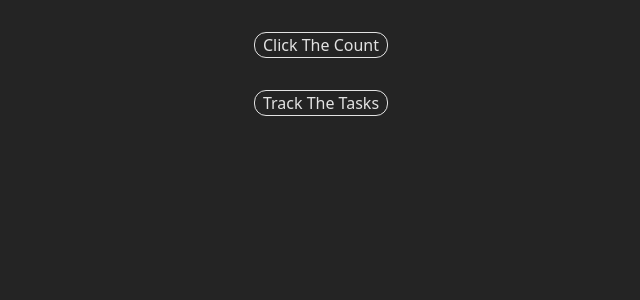
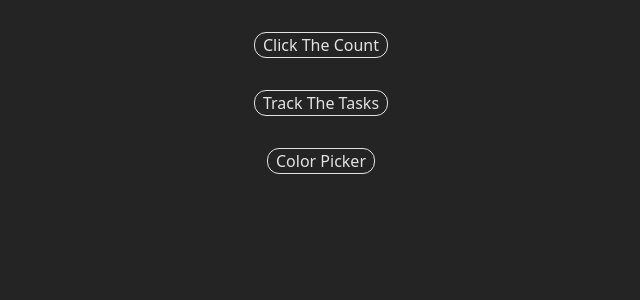
Before and after one commit to avaykhatry/react-lab, a React (Vite) app in the folder 01-mini-react-proj/: page / in a window 1280 px wide. Shown: the top 300 px of the page, without its empty margins (319-959 px from the left). Built offline with nearby package versions, Linux system fonts and the light colour scheme.

Commit message:
feat: add color picker app

```diff
--- a/01-mini-react-proj/src/App.jsx
+++ b/01-mini-react-proj/src/App.jsx
@@ -1,15 +1,15 @@
 import { useState } from "react";
 import Counter from "./Counter";
 import ToDoList from "./ToDoList";
+import ColorPick from "./ColorPicker";
 
-function Button({ onClick, children }) {
+export function Button({ onClick, children }) {
   return (
     <div>
       <button onClick={onClick} className={` border px-2 rounded-xl cursor-pointer`}>{children}</button>
     </div>
   );
 }
-
 
 export default function App() {
   const [view, setView] = useState(null);
@@ -20,6 +20,7 @@ export default function App() {
           <>
           <Button view={view} onClick={() => setView('counter')}>Click The Count</Button>
           <Button view={view} onClick={() => setView('todo')}>Track The Tasks</Button>
+          <Button view={view} onClick={() => setView('colorpicker')}>Color Picker</Button>
           </>
         )}
         {view !== null && (
@@ -30,6 +31,7 @@ export default function App() {
 
         {view === 'counter' && <Counter />}
         {view === 'todo' && <ToDoList />}
+        {view === 'colorpicker' && <ColorPick />}
       </div>
   );
 }
--- /dev/null
+++ b/01-mini-react-proj/src/ColorPicker.jsx
@@ -0,0 +1,9 @@
+import { Button } from "./App"
+
+export default function ColorPick() {
+    return(
+        <>
+            <Button>Red</Button>
+        </>
+    )
+}
```
